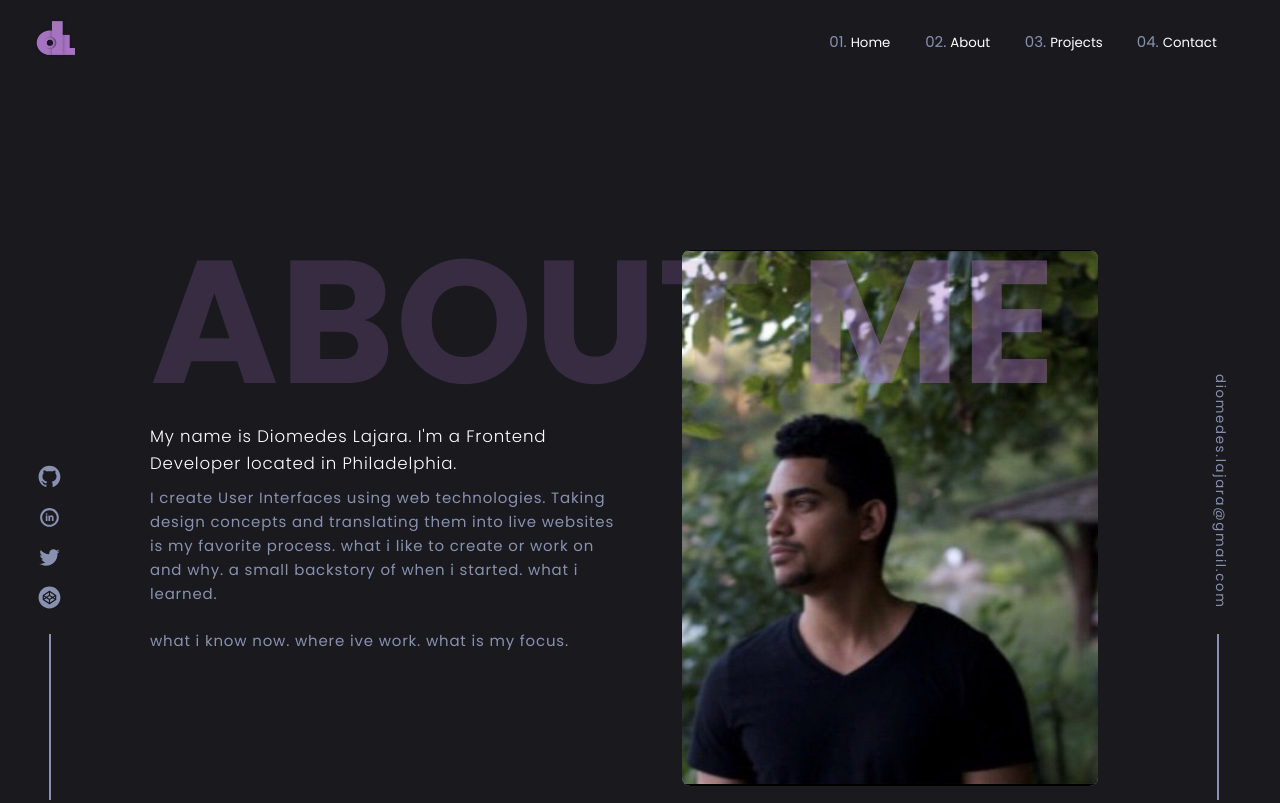
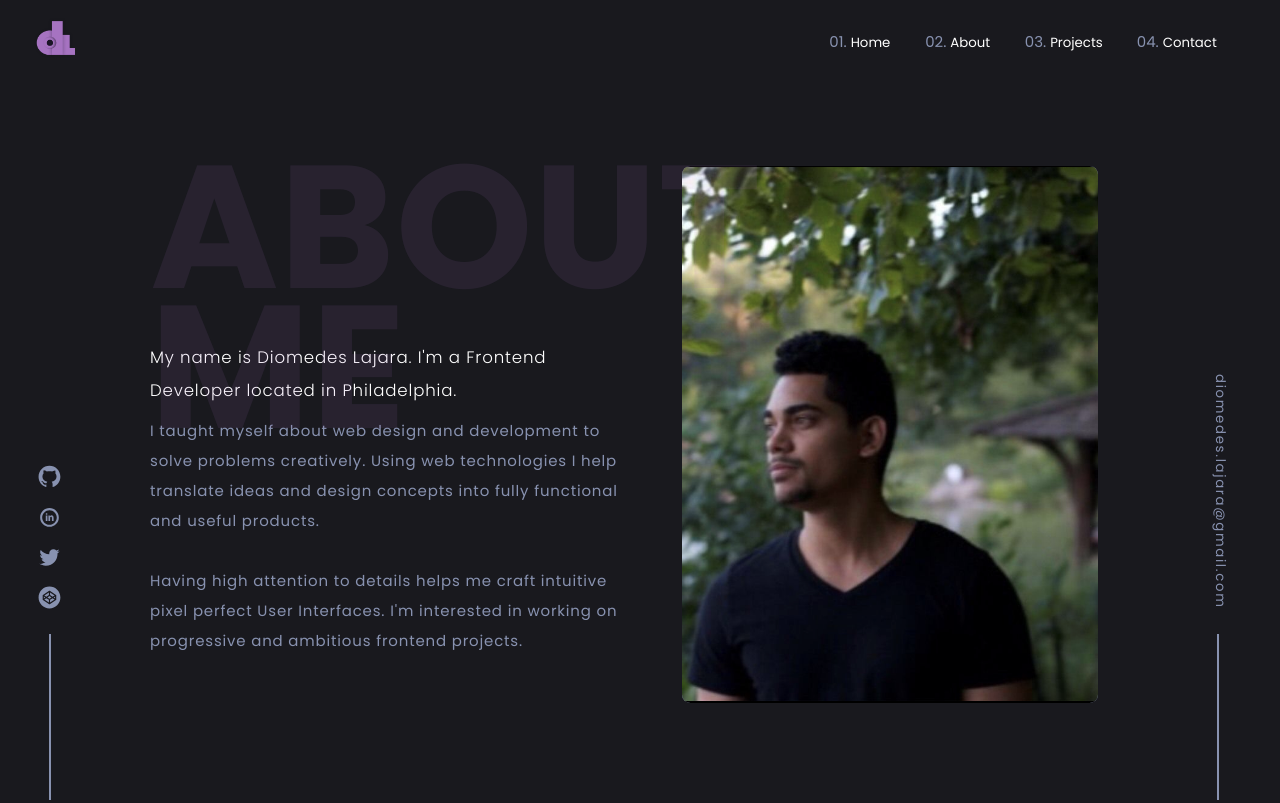
Before and after one commit to DlOMEDES/portfolio-v3, a Gatsby site: page /about in a window 1280 px wide. Shown: the top 803 px of the page. Built offline with nearby package versions, Linux system fonts and the light colour scheme; Gatsby itself is replaced by a stand-in of ours.

Commit message:
new text

```diff
--- a/src/layout/Hero.js
+++ b/src/layout/Hero.js
@@ -13,7 +13,7 @@ const HeroContainer = styled.section`
   min-height: 67vh;
   grid-gap: 3rem;
   align-items: center;
-  margin-top: 15rem;
+  margin-top: 20rem;
 
   @media ${device.tablet} {
     grid-template-columns: 1fr;
--- a/src/pages/about.js
+++ b/src/pages/about.js
@@ -10,27 +10,26 @@ const { colors } = theme
 const Article = styled.article`
   transition: all 0.4s ease-in-out;
   margin-top: 20rem;
+  line-height: 2;
+
   &:last-child {
     margin: 0;
   }
   @media ${device.portrait} {
-    margin-top: 5rem;
+    margin-top: 7rem;
   }
   h4 {
-    color: rgba(${colors.violet}, 0.2);
+    color: rgba(${colors.violet}, 0.1);
     padding-bottom: 1rem 0;
     position: absolute;
     font-size: 21rem;
     font-weight: 700;
-    top: 12rem;
+    top: 9rem;
+    line-height: 0.8;
 
-    span {
-      color: rgba(${colors.violet}, 0.4);
-    }
     @media ${device.portrait} {
       font-size: 11rem;
       top: 0rem;
-      line-height: 0.8;
     }
   }
 
@@ -46,7 +45,7 @@ const AboutContent = styled.div`
   grid-gap: 2.5rem;
   letter-spacing: 0.1rem;
   grid-template-columns: repeat(2, 1fr);
-  padding-top: 20rem;
+  padding-top: 10rem;
 
   @media ${device.tablet} {
     grid-template-columns: 1fr;
@@ -56,7 +55,7 @@ const AboutContent = styled.div`
 
   @media ${device.phone} {
     max-width: 100%;
-    padding-top: 15rem;
+    padding-top: 9rem;
   }
 `
 
@@ -64,6 +63,9 @@ const AboutContainer = styled.section`
   position: relative;
 
   @media ${device.tablet} {
+    margin-top: 10rem;
+  }
+  @media ${device.portrait} {
     margin-top: 5rem;
   }
 `
@@ -88,20 +90,24 @@ const About = () => {
         <AboutContent>
           <Article>
             <h4>
-              ABOUT <span>ME</span>
+              ABOUT <br />
+              <span>ME</span>
             </h4>
             <h5>
               My name is Diomedes Lajara. I'm a Frontend Developer located in
               Philadelphia.
             </h5>
             <p>
-              I create User Interfaces using web technologies. Taking design
-              concepts and translating them into live websites is my favorite
-              process. what i like to create or work on and why. a small
-              backstory of when i started. what i learned.
+              I taught myself about web design and development to solve problems
+              creatively. Using web technologies I help translate ideas and
+              design concepts into fully functional and useful products.
             </p>
             <br />
-            <p>what i know now. where ive work. what is my focus.</p>
+            <p>
+              Having high attention to details helps me craft intuitive pixel
+              perfect User Interfaces. I'm interested in working on progressive
+              and ambitious frontend projects.
+            </p>
           </Article>
           <HeroImage>
             <img src={heroImage} alt="" />
```
Also changed, not shown: src/components/form/styles.css (+7 -1 lines).
